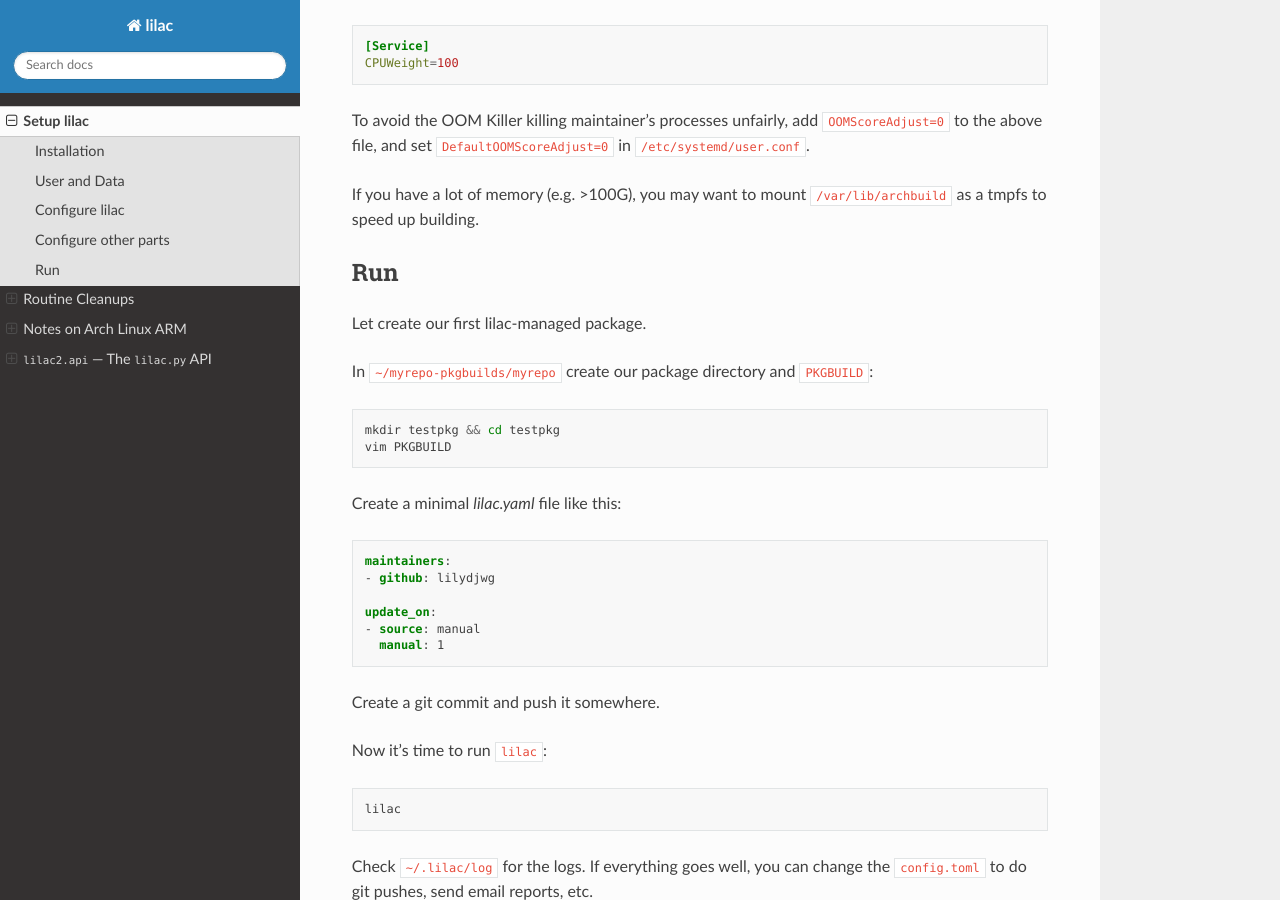
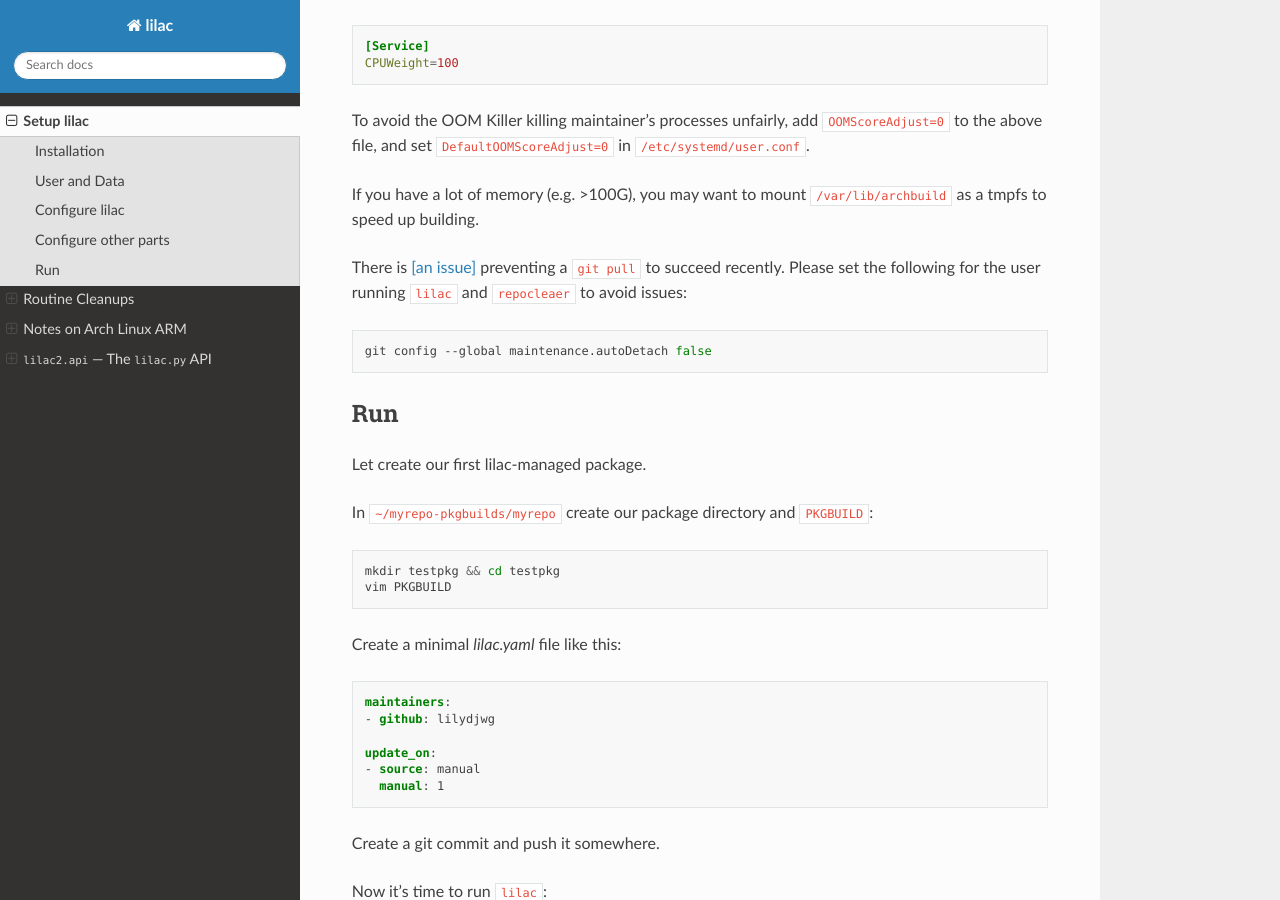
Before and after one commit to archlinuxcn/lilac, a Sphinx documentation site: the page built from docs/setup.rst, in a window 1280 px wide and 900 px high, scrolled down 5140 px. Built offline with Sphinx 7.4.7 and the Read the Docs theme 3.1.0, drawn with Linux system fonts in a browser that asks for light colours.

Commit message:
docs: note about "cannot lock ref 'HEAD'" issue
[skip ci]

```diff
--- a/docs/setup.rst
+++ b/docs/setup.rst
@@ -212,6 +212,12 @@
 
 If you have a lot of memory (e.g. >100G), you may want to mount ``/var/lib/archbuild`` as a tmpfs to speed up building.
 
+There is `[an issue] <https://lore.kernel.org/git/CAFySSZBCKUiY5DO3fz340a0dTb0zUDNKxaTYU0LAqsBD2RMwSg@mail.gmail.com/>`_ preventing a ``git pull`` to succeed recently. Please set the following for the user running ``lilac`` and ``repocleaer`` to avoid issues:
+
+.. code-block:: sh
+
+  git config --global maintenance.autoDetach false
+
 Run
 ---
 
```
